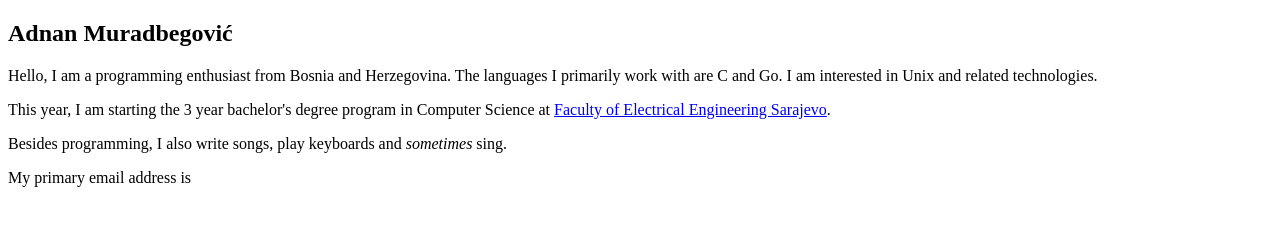
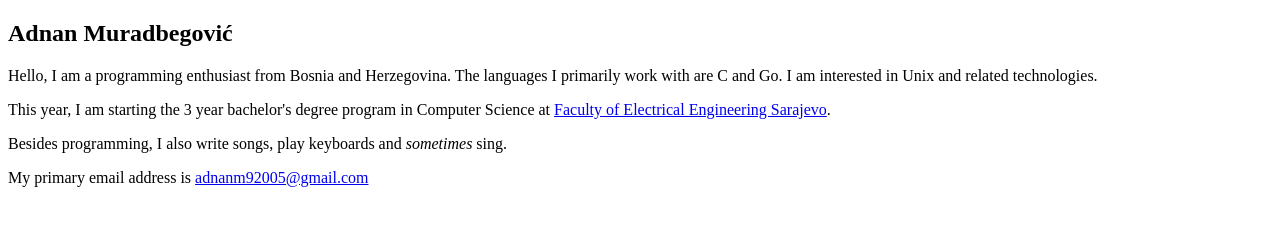
Before and after one commit to amuradbegovic/amuradbegovic.github.io, a plain HTML site: page index.html in a window 1280 px wide. Drawn offline with Linux system fonts and the light colour scheme.

Commit message:
fixed an HTML typo

```diff
--- a/index.html
+++ b/index.html
@@ -18,7 +18,7 @@
         Besides programming, I also write songs, play keyboards and <i>sometimes</i> sing.
     </p>
     <p>
-       My primary email address is <a href="mailto:adnanm92005@gmail.com>adnanm92005@gmail.com</a>
+       My primary email address is <a href="mailto:adnanm92005@gmail.com">adnanm92005@gmail.com</a>
     </p>
 </body>
 </html>
```
